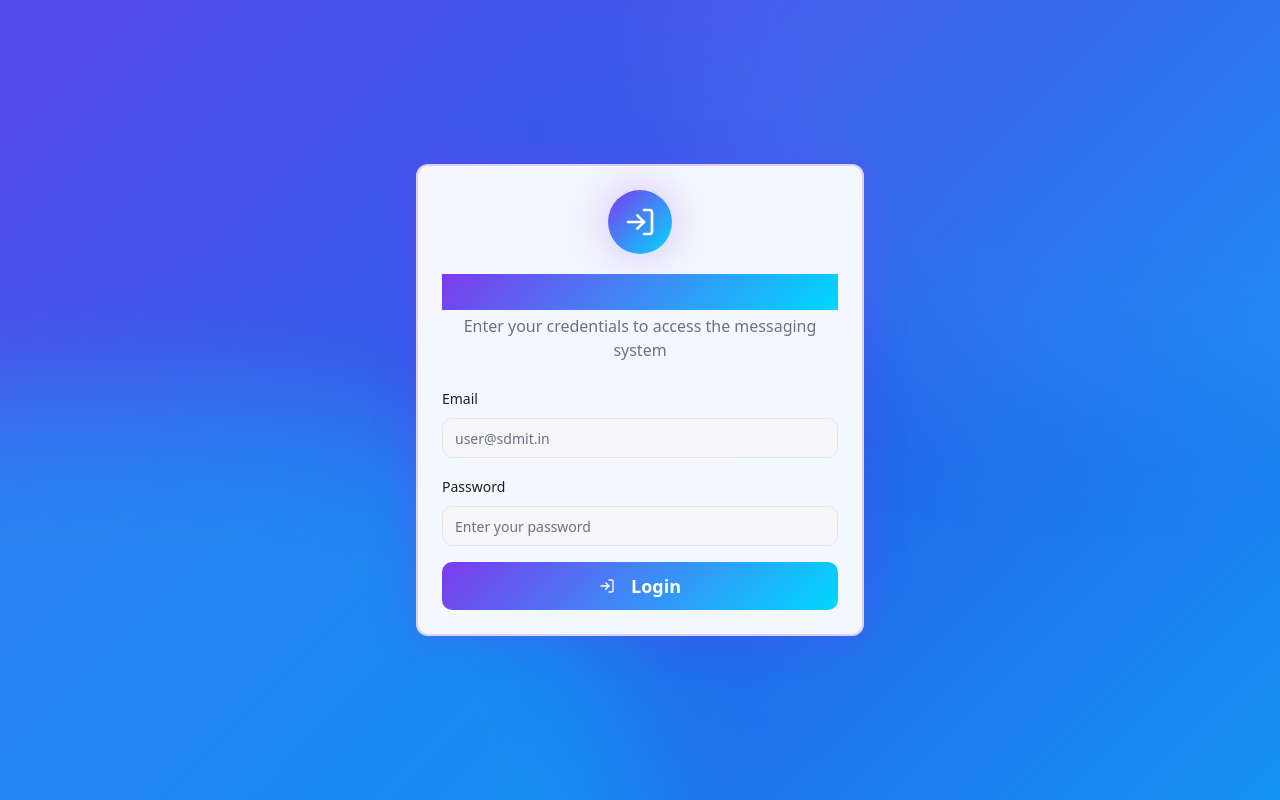
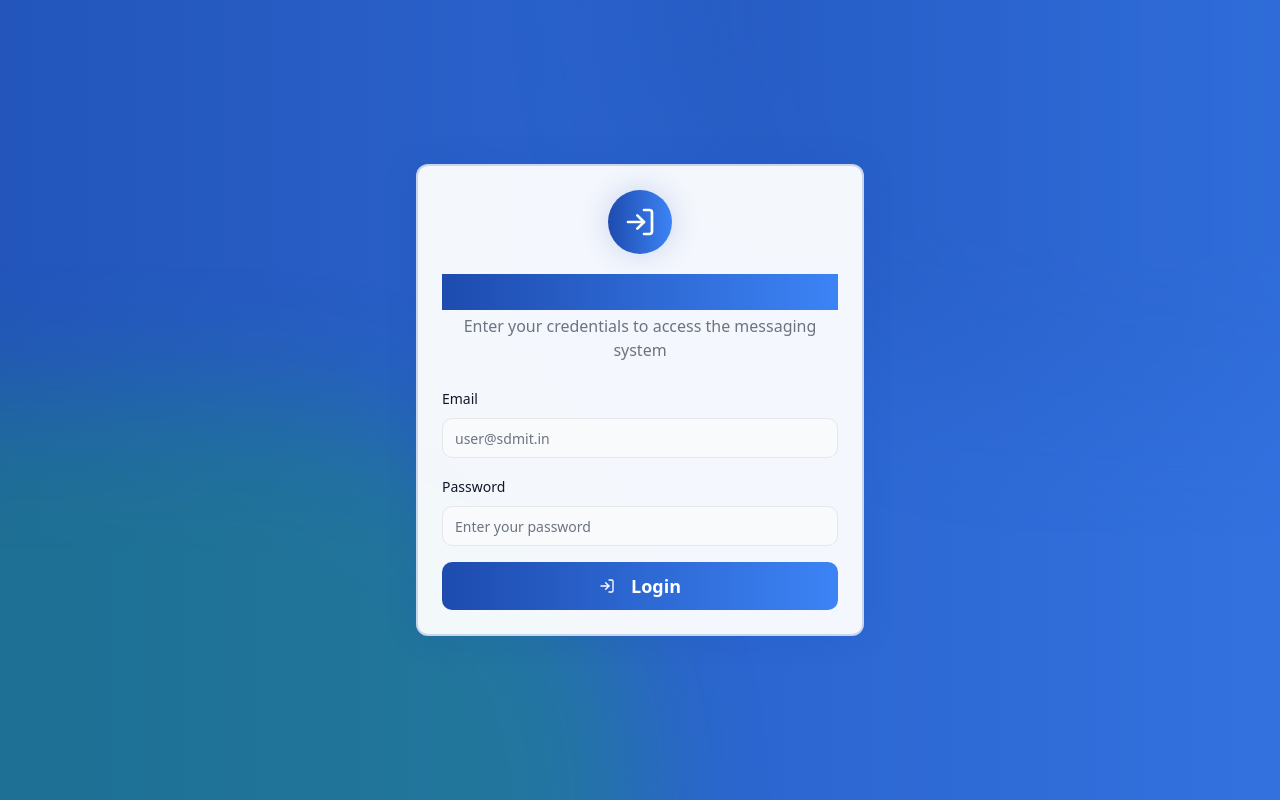
Before and after one commit to shashidhar-15/Smart-Circular-Distribution, a React (Vite) app: page /login in a window 1280 px wide. Built offline with nearby package versions, Linux system fonts and the light colour scheme; the HTML template or start-up script is replaced by a standard one.

Commit message:
Refactor: Update color scheme

```diff
--- a/src/index.css
+++ b/src/index.css
@@ -8,97 +8,97 @@ All colors MUST be HSL.
 
 @layer base {
   :root {
-    --background: 240 20% 97%;
-    --foreground: 220 13% 13%;
+    --background: 210 20% 98%;
+    --foreground: 222 39% 11%;
 
     --card: 0 0% 100%;
-    --card-foreground: 220 13% 13%;
+    --card-foreground: 222 39% 11%;
 
     --popover: 0 0% 100%;
-    --popover-foreground: 220 13% 13%;
+    --popover-foreground: 222 39% 11%;
 
-    --primary: 262 83% 58%;
+    --primary: 221 71% 40%;
     --primary-foreground: 0 0% 100%;
 
-    --secondary: 280 70% 92%;
-    --secondary-foreground: 262 83% 30%;
+    --secondary: 217 91% 60%;
+    --secondary-foreground: 0 0% 100%;
 
-    --muted: 210 40% 96%;
-    --muted-foreground: 220 9% 46%;
+    --muted: 220 13% 95%;
+    --muted-foreground: 215 9% 46%;
 
-    --accent: 189 100% 50%;
+    --accent: 142 76% 36%;
     --accent-foreground: 0 0% 100%;
 
     --destructive: 0 84% 60%;
     --destructive-foreground: 0 0% 100%;
 
-    --border: 214 32% 91%;
-    --input: 214 32% 91%;
-    --ring: 262 83% 58%;
+    --border: 220 13% 91%;
+    --input: 220 13% 91%;
+    --ring: 221 71% 40%;
 
     --radius: 0.75rem;
 
-    --success: 142 71% 45%;
+    --success: 142 76% 36%;
     --success-foreground: 0 0% 100%;
 
     --warning: 38 92% 50%;
     --warning-foreground: 0 0% 100%;
 
-    --gradient-primary: linear-gradient(135deg, hsl(262 83% 58%), hsl(189 100% 50%));
-    --gradient-hero: linear-gradient(135deg, hsl(262 83% 58%) 0%, hsl(221 83% 53%) 50%, hsl(189 100% 50%) 100%);
-    --gradient-card: linear-gradient(145deg, hsl(262 83% 58% / 0.05), hsl(189 100% 50% / 0.05));
-    --gradient-subtle: linear-gradient(180deg, hsl(240 20% 99%), hsl(240 20% 97%));
-    --gradient-overlay: linear-gradient(135deg, hsl(262 83% 58% / 0.15), hsl(189 100% 50% / 0.15));
+    --gradient-primary: linear-gradient(90deg, hsl(221 71% 40%), hsl(217 91% 60%));
+    --gradient-hero: linear-gradient(90deg, hsl(221 71% 40%) 0%, hsl(217 91% 60%) 100%);
+    --gradient-card: linear-gradient(145deg, hsl(221 71% 40% / 0.03), hsl(217 91% 60% / 0.03));
+    --gradient-subtle: linear-gradient(180deg, hsl(210 20% 99%), hsl(210 20% 98%));
+    --gradient-overlay: linear-gradient(90deg, hsl(221 71% 40% / 0.1), hsl(217 91% 60% / 0.1));
 
-    --shadow-card: 0 4px 16px hsla(262 83% 58% / 0.12);
-    --shadow-hover: 0 8px 24px hsla(262 83% 58% / 0.18);
-    --shadow-glow: 0 0 40px hsla(262 83% 58% / 0.3);
+    --shadow-card: 0 4px 10px rgba(0, 0, 0, 0.05);
+    --shadow-hover: 0 8px 16px rgba(0, 0, 0, 0.08);
+    --shadow-glow: 0 0 30px hsla(221 71% 40% / 0.2);
   }
 
   .dark {
-    --background: 220 27% 8%;
-    --foreground: 210 40% 98%;
+    --background: 222 39% 11%;
+    --foreground: 210 20% 98%;
 
-    --card: 220 23% 11%;
-    --card-foreground: 210 40% 98%;
+    --card: 222 30% 15%;
+    --card-foreground: 210 20% 98%;
 
-    --popover: 220 23% 11%;
-    --popover-foreground: 210 40% 98%;
+    --popover: 222 30% 15%;
+    --popover-foreground: 210 20% 98%;
 
-    --primary: 262 83% 58%;
+    --primary: 221 71% 40%;
     --primary-foreground: 0 0% 100%;
 
-    --secondary: 220 17% 20%;
-    --secondary-foreground: 210 40% 98%;
+    --secondary: 217 91% 60%;
+    --secondary-foreground: 0 0% 100%;
 
-    --muted: 220 17% 20%;
-    --muted-foreground: 215 20% 65%;
+    --muted: 220 17% 25%;
+    --muted-foreground: 215 9% 60%;
 
-    --accent: 189 100% 50%;
+    --accent: 142 76% 36%;
     --accent-foreground: 0 0% 100%;
 
     --destructive: 0 63% 31%;
-    --destructive-foreground: 210 40% 98%;
+    --destructive-foreground: 210 20% 98%;
 
-    --border: 220 17% 20%;
-    --input: 220 17% 20%;
-    --ring: 262 83% 58%;
+    --border: 220 17% 25%;
+    --input: 220 17% 25%;
+    --ring: 221 71% 40%;
 
-    --success: 142 71% 45%;
+    --success: 142 76% 36%;
     --success-foreground: 0 0% 100%;
 
     --warning: 38 92% 50%;
     --warning-foreground: 0 0% 100%;
 
-    --gradient-primary: linear-gradient(135deg, hsl(262 83% 58%), hsl(189 100% 50%));
-    --gradient-hero: linear-gradient(135deg, hsl(262 83% 58%) 0%, hsl(221 83% 53%) 50%, hsl(189 100% 50%) 100%);
-    --gradient-card: linear-gradient(145deg, hsl(262 83% 58% / 0.1), hsl(189 100% 50% / 0.1));
-    --gradient-subtle: linear-gradient(180deg, hsl(220 27% 8%), hsl(220 23% 11%));
-    --gradient-overlay: linear-gradient(135deg, hsl(262 83% 58% / 0.2), hsl(189 100% 50% / 0.2));
+    --gradient-primary: linear-gradient(90deg, hsl(221 71% 40%), hsl(217 91% 60%));
+    --gradient-hero: linear-gradient(90deg, hsl(221 71% 40%) 0%, hsl(217 91% 60%) 100%);
+    --gradient-card: linear-gradient(145deg, hsl(221 71% 40% / 0.1), hsl(217 91% 60% / 0.1));
+    --gradient-subtle: linear-gradient(180deg, hsl(222 39% 11%), hsl(222 30% 15%));
+    --gradient-overlay: linear-gradient(90deg, hsl(221 71% 40% / 0.15), hsl(217 91% 60% / 0.15));
 
-    --shadow-card: 0 4px 16px hsla(0 0% 0% / 0.4);
-    --shadow-hover: 0 8px 24px hsla(0 0% 0% / 0.5);
-    --shadow-glow: 0 0 40px hsla(262 83% 58% / 0.4);
+    --shadow-card: 0 4px 10px rgba(0, 0, 0, 0.3);
+    --shadow-hover: 0 8px 16px rgba(0, 0, 0, 0.4);
+    --shadow-glow: 0 0 30px hsla(221 71% 40% / 0.3);
   }
 }
 
```
